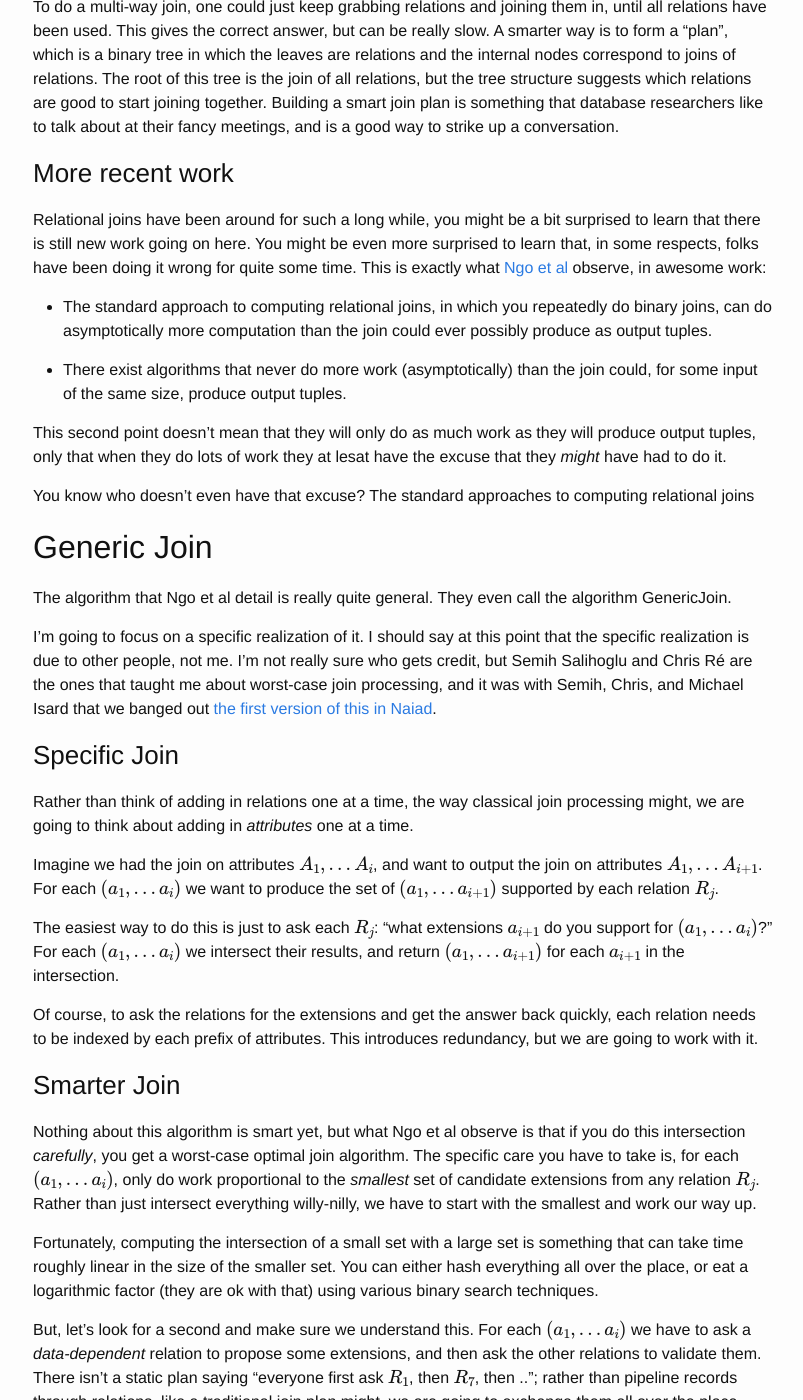
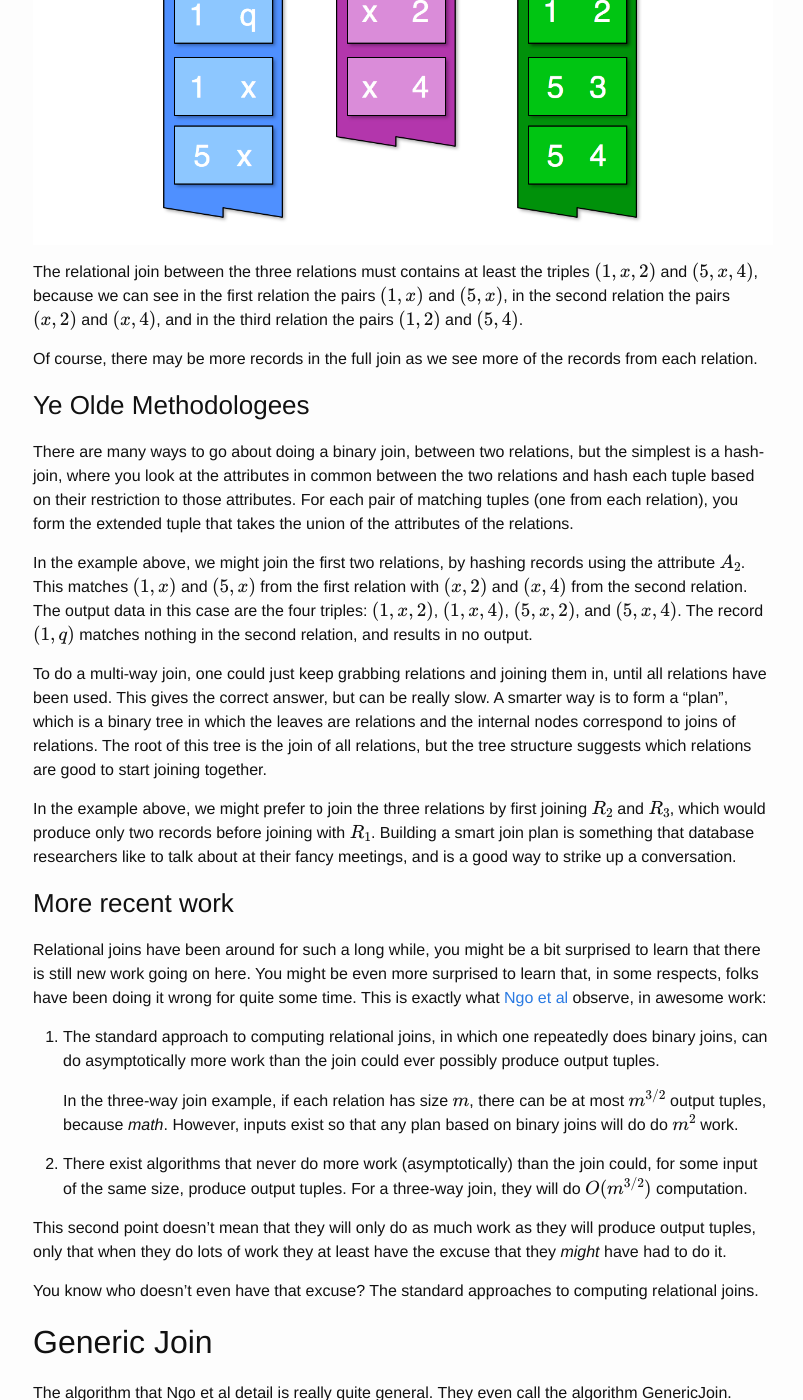
Before and after one commit to frankmcsherry/frankmcsherry.github.io, a Jekyll site: the page built from _posts/2015-04-10-genericjoin.md, in a window 1280 px wide and 1400 px high, scrolled down 796 px. Shown: the whole window, without its empty margins (237-1040 px from the left). Built offline with Jekyll 4.4.1, drawn with Linux system fonts in a browser that asks for light colours; formulas are drawn with MathJax 3; some of the changed text lies outside the part shown.

Commit message:
added join graphics

```diff
--- a/_posts/2015-04-10-genericjoin.md
+++ b/_posts/2015-04-10-genericjoin.md
@@ -18,23 +18,43 @@ A relational join is a pretty well studied thing, and I'm just going to lay some
 
 The relational join problem is, given several relations, determine the set of tuples over the full attribute space so that for each tuple, its projection onto the attributes of each relation exists in that relation.
 
+### An example
+
+Consider the first records of the three relations $$R_1, R_2, R_3$$, over the three attributes $$A_1, A_2, A_3$$:
+
+![My helpful screenshot]({{ site.url }}/assets/join.png)
+
+The relational join between the three relations must contains at least the triples $$ (1, x, 2)$$ and $$(5, x, 4)$$, because we can see in the first relation the pairs $$(1,x)$$ and $$(5,x)$$, in the second relation the pairs $$(x,2)$$ and $$(x,4)$$, and in the third relation the pairs $$(1,2)$$ and $$(5,4)$$.
+
+Of course, there may be more records in the full join as we see more of the records from each relation.
+
 ### Ye Olde Methodologees
 
 There are many ways to go about doing a binary join, between two relations, but the simplest is a hash-join, where you look at the attributes in common between the two relations and hash each tuple based on their restriction to those attributes. For each pair of matching tuples (one from each relation), you form the extended tuple that takes the union of the attributes of the relations.
 
-To do a multi-way join, one could just keep grabbing relations and joining them in, until all relations have been used. This gives the correct answer, but can be really slow. A smarter way is to form a "plan", which is a binary tree in which the leaves are relations and the internal nodes correspond to joins of relations. The root of this tree is the join of all relations, but the tree structure suggests which relations are good to start joining together. Building a smart join plan is something that database researchers like to talk about at their fancy meetings, and is a good way to strike up a conversation.
+In the example above, we might join the first two relations, by hashing records using the attribute $$A_2$$. This matches $$(1,x)$$ and  $$(5,x)$$ from the first relation with  $$(x,2)$$ and  $$(x,4)$$ from the second relation.
+The output data in this case are the four triples:  $$(1,x,2)$$,  $$(1,x,4)$$,  $$(5,x,2)$$, and $$(5,x,4)$$.
+The record $$(1,q)$$ matches nothing in the second relation, and results in no output.
+
+
+To do a multi-way join, one could just keep grabbing relations and joining them in, until all relations have been used. This gives the correct answer, but can be really slow. A smarter way is to form a "plan", which is a binary tree in which the leaves are relations and the internal nodes correspond to joins of relations. The root of this tree is the join of all relations, but the tree structure suggests which relations are good to start joining together.
+
+In the example above, we might prefer to join the three relations by first joining $$R_2$$ and $$R_3$$, which would produce only two records before joining with $$R_1$$.
+Building a smart join plan is something that database researchers like to talk about at their fancy meetings, and is a good way to strike up a conversation.
 
 ### More recent work
 
 Relational joins have been around for such a long while, you might be a bit surprised to learn that there is still new work going on here. You might be even more surprised to learn that, in some respects, folks have been doing it wrong for quite some time. This is exactly what [Ngo et al](http://arxiv.org/abs/1310.3314) observe, in awesome work:
 
-* The standard approach to computing relational joins, in which you repeatedly do binary joins, can do asymptotically more computation than the join could ever possibly produce as output tuples.
+1. The standard approach to computing relational joins, in which one repeatedly does binary joins, can do asymptotically more work than the join could ever possibly produce output tuples.
 
-* There exist algorithms that never do more work (asymptotically) than the join could, for some input of the same size, produce output tuples.
+    In the three-way join example, if each relation has size $$m$$, there can be at most $$m^{3/2}$$ output tuples, because *math*. However, inputs exist so that any plan based on binary joins will do do $$m^2$$ work.
 
-This second point doesn't mean that they will only do as much work as they will produce output tuples, only that when they do lots of work they at lesat have the excuse that they *might* have had to do it.
+2. There exist algorithms that never do more work (asymptotically) than the join could, for some input of the same size, produce output tuples. For a three-way join, they will do $$O(m^{3/2})$$ computation.
 
-You know who doesn't even have that excuse? The standard approaches to computing relational joins
+This second point doesn't mean that they will only do as much work as they will produce output tuples, only that when they do lots of work they at least have the excuse that they *might* have had to do it.
+
+You know who doesn't even have that excuse? The standard approaches to computing relational joins.
 
 ## Generic Join
 
```
Also changed, not shown: 2 other files.
